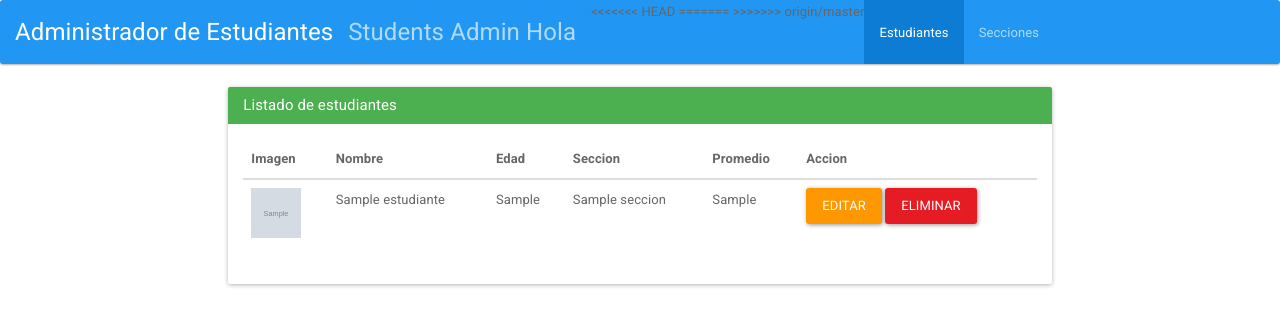
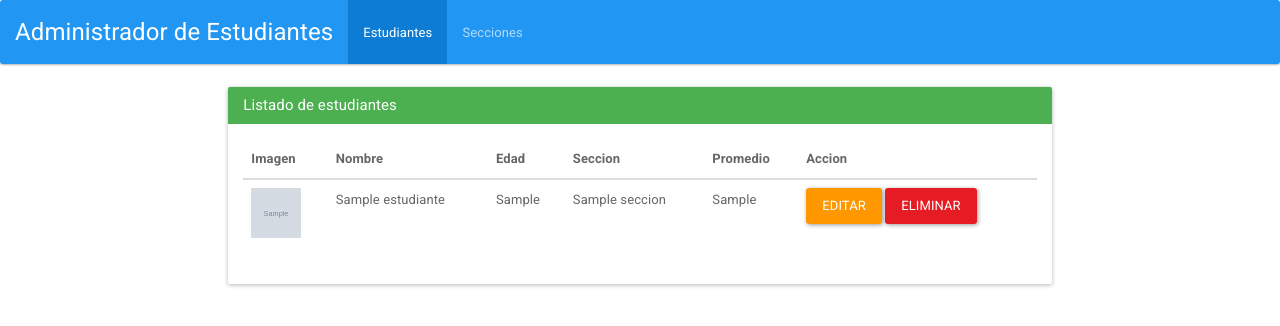
Before and after one commit to pavelquevedo/php_students_admin, a PHP site: page /students_admin/ in a window 1280 px wide. Shown: the top 326 px of the page. Run offline with PHP 8.4, Linux system fonts and the light colour scheme; tables that the repository leaves empty or names only in its code hold one stand-in row (values such as "Sample post"); grey boxes marked "Sample" are stand-in pictures.

Commit message:
Se soluciono conflicto de titulo

```diff
--- a/Views/template.php
+++ b/Views/template.php
@@ -24,11 +24,7 @@
 		        <span class="icon-bar"></span>
 		        <span class="icon-bar"></span>
 		      </button>
-<<<<<<< HEAD
 		      <a class="navbar-brand" href="#">Administrador de Estudiantes</a>
-=======
-		      <a class="navbar-brand" href="#">Students Admin Hola</a>
->>>>>>> origin/master
 		    </div>
 		    <div class="collapse navbar-collapse" id="bs-example-navbar-collapse-2">
 		      <ul class="nav navbar-nav">
```
